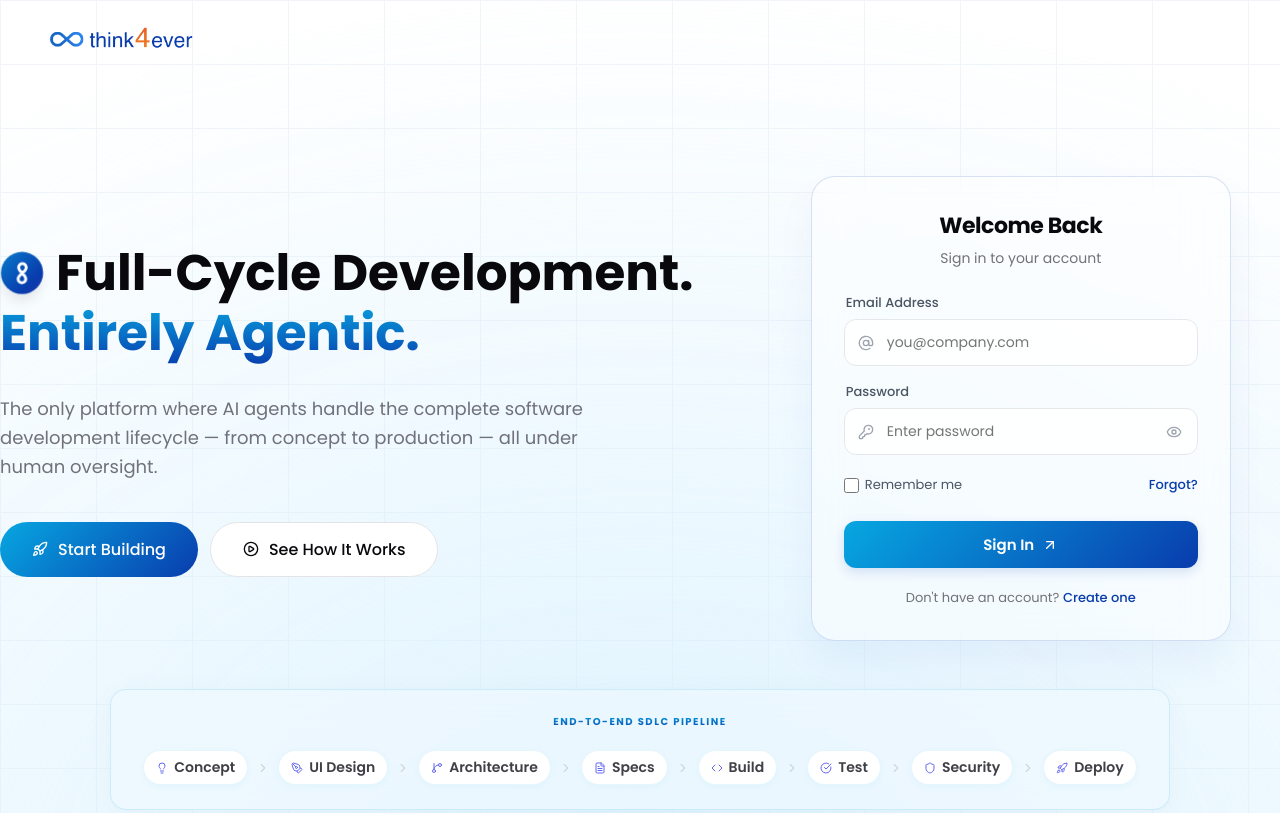
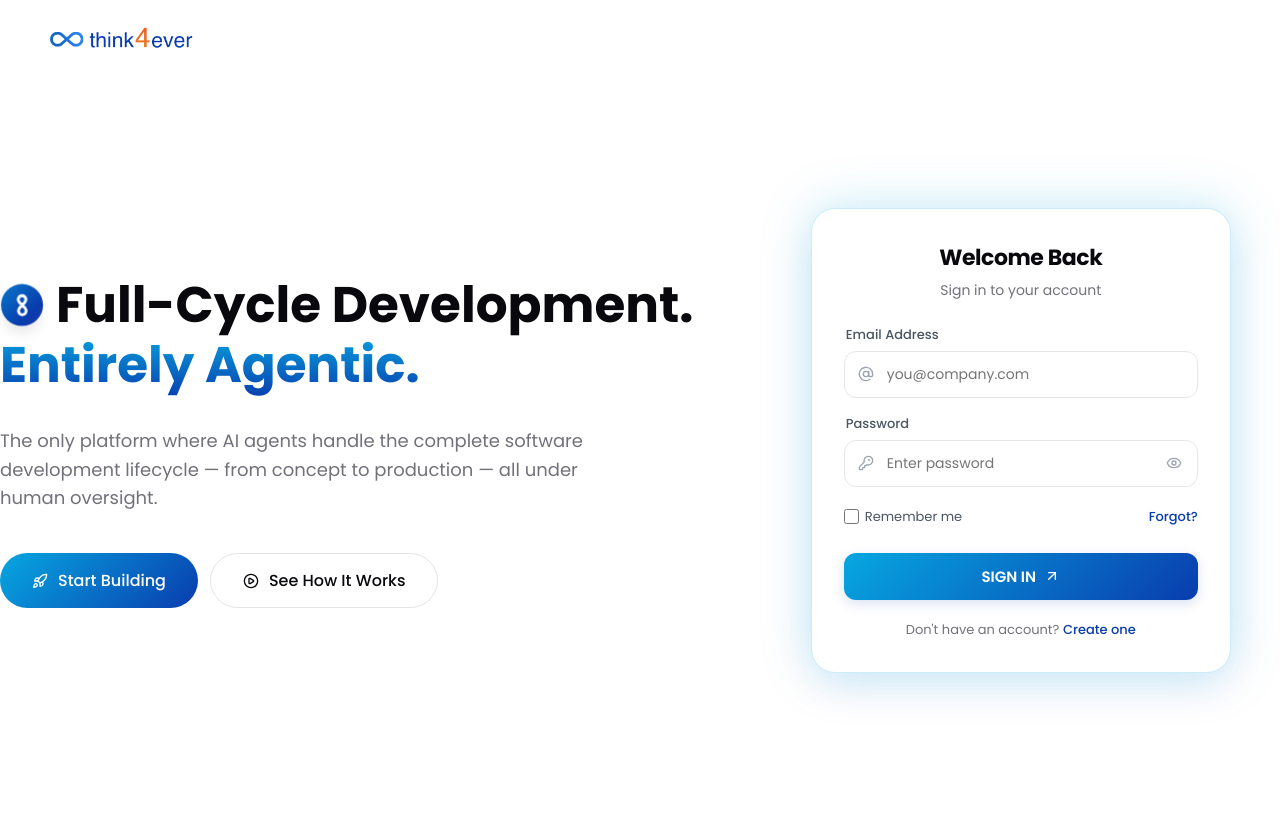
Before and after one commit to mahbubcsebd/portal-html, a plain HTML site: page index.html in a window 1280 px wide. Shown: the top 813 px of the page. Drawn offline with nearby package versions, Linux system fonts and the light colour scheme.

Commit message:
login added

```diff
--- a/assets/css/style.css
+++ b/assets/css/style.css
@@ -434,15 +434,16 @@ a {
   align-items: center;
   overflow: hidden;
   background-color: #ffffff;
-  background-image:
+  /* background-image:
     linear-gradient(to right, #f1f5f9 1px, transparent 1px),
-    linear-gradient(to bottom, #f1f5f9 1px, transparent 1px);
+    linear-gradient(to bottom, #f1f5f9 1px, transparent 1px); */
   background-size:
     96px 64px,
     96px 64px;
   padding-top: 80px; /* Offset for fixed header */
 }
 
+/* Commented out bottom light blue pulsing gradient
 .t4e-portal-hero-section::before {
   content: '';
   position: absolute;
@@ -468,6 +469,7 @@ a {
     transform: scale(1.05);
   }
 }
+*/
 
 /* Reusable Breathing Blob */
 .t4e-portal-breathing-blob {
@@ -705,15 +707,13 @@ a {
 
 /* Beautiful glass login card for Hero section */
 .t4e-hero-login-card {
-  background: rgba(255, 255, 255, 0.45);
-  backdrop-filter: blur(20px);
-  -webkit-backdrop-filter: blur(20px);
-  border: 1px solid rgba(9, 60, 173, 0.15);
+  background: #ffffff;
+  border: 1px solid rgba(7, 167, 225, 0.2);
   border-radius: 24px;
   padding: 32px;
   box-shadow:
     0 20px 40px rgba(9, 60, 173, 0.05),
-    inset 0 1px 0 rgba(255, 255, 255, 0.5);
+    0 0 50px rgba(7, 167, 225, 0.25);
   width: 100%;
   max-width: 420px;
   margin: 0 auto;
@@ -729,8 +729,8 @@ a {
   transform: translateY(-4px);
   box-shadow:
     0 24px 48px rgba(9, 60, 173, 0.08),
-    0 0 1px rgba(9, 60, 173, 0.15);
-  border-color: rgba(9, 60, 173, 0.25);
+    0 0 60px rgba(7, 167, 225, 0.35);
+  border-color: rgba(7, 167, 225, 0.4);
 }
 
 .t4e-hero-login-header {
@@ -876,6 +876,7 @@ a {
   display: flex;
   align-items: center;
   justify-content: center;
+  text-transform: uppercase;
   gap: 8px;
   width: 100%;
   padding: 12px;
--- a/index.html
+++ b/index.html
@@ -21,7 +21,7 @@
     <script src="https://cdnjs.cloudflare.com/ajax/libs/gsap/3.12.5/ScrollTrigger.min.js"></script>
 
     <!-- Custom CSS -->
-    <link rel="stylesheet" href="assets/css/style.css?v=20.0" />
+    <link rel="stylesheet" href="assets/css/style.css?v=22.0" />
   </head>
   <body>
     <!-- ================= HEADER ================= -->
@@ -185,13 +185,12 @@
           </div>
 
           <!-- Pipeline Stepper -->
-          <div class="t4e-portal-pipeline-wrapper t4e-portal-mt-12">
+          <!-- <div class="t4e-portal-pipeline-wrapper t4e-portal-mt-12">
             <div class="t4e-portal-pipeline-container">
               <p class="t4e-portal-pipeline-title t4e-portal-text-gradient">
                 END-TO-END SDLC PIPELINE
               </p>
               <div class="t4e-portal-pipeline-steps">
-                <!-- Row 1: 3 Steps -->
                 <div class="t4e-portal-pipeline-step">
                   <i data-lucide="lightbulb" class="t4e-portal-icon-xs t4e-portal-text-brand-blue"></i>
                   Concept
@@ -208,7 +207,6 @@
                 </div>
                 <i data-lucide="chevron-right" class="t4e-portal-pipeline-arrow t4e-portal-text-muted"></i>
 
-                <!-- Row 2: 3 Steps -->
                 <div class="t4e-portal-pipeline-step">
                   <i data-lucide="file-text" class="t4e-portal-icon-xs t4e-portal-text-brand-blue"></i>
                   Specs
@@ -225,7 +223,6 @@
                 </div>
                 <i data-lucide="chevron-right" class="t4e-portal-pipeline-arrow t4e-portal-text-muted"></i>
 
-                <!-- Row 3: 2 Steps -->
                 <div class="t4e-portal-pipeline-step">
                   <i data-lucide="shield" class="t4e-portal-icon-xs t4e-portal-text-brand-blue"></i>
                   Security
@@ -237,7 +234,7 @@
                 </div>
               </div>
             </div>
-          </div>
+          </div> -->
         </div>
       </section>
 
@@ -530,7 +527,7 @@
       </section>
 
       <!-- ================= CTA SECTION ================= -->
-      <section class="t4e-portal-cta-section" id="ready-build">
+      <!-- <section class="t4e-portal-cta-section" id="ready-build">
         <div class="t4e-portal-container">
           <div class="t4e-portal-cta-box" id="cta-box">
             <h2 class="t4e-portal-cta-title">Ready to build the future?</h2>
@@ -547,7 +544,7 @@
             </div>
           </div>
         </div>
-      </section>
+      </section> -->
     </main>
 
     <!-- ================= FOOTER ================= -->
```
